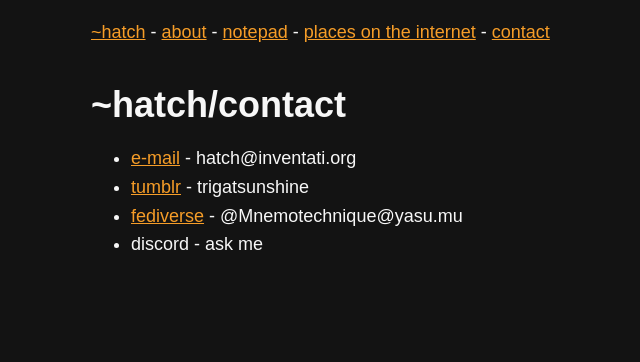
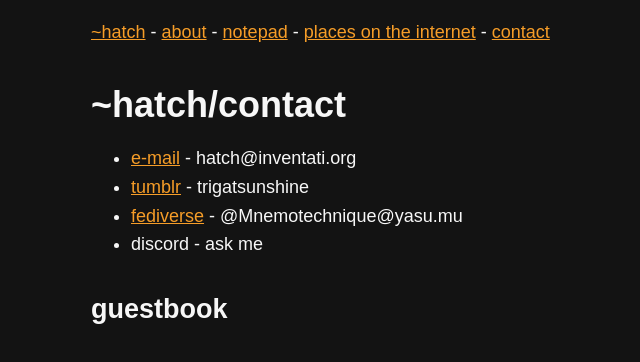
Before and after one commit to TrigatSunshine/hatchling-me, a plain HTML site: page contact.html in a window 1280 px wide. Shown: the whole page, without its empty margins (174-814 px from the left). Drawn offline with Linux system fonts and the light colour scheme.

Commit message:
Add guestbook header

```diff
--- a/contact.html
+++ b/contact.html
@@ -26,6 +26,7 @@
             <li><a href="https://yasu.mu/@Mnemotechnique" rel="me">fediverse</a> - @Mnemotechnique@yasu.mu</li>
             <li>discord - ask me</li>
         </ul>
+        <h2>guestbook</h2>
         <script src="https://utteranc.es/client.js" repo="TrigatSunshine/hatchling-me" issue-number="1" label="comment"
             theme="preferred-color-scheme" crossorigin="anonymous" async>
             </script>
```
